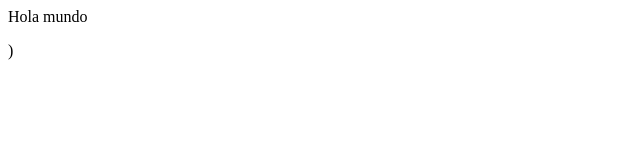
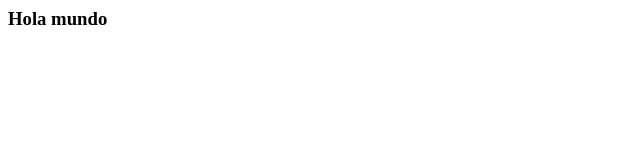
Before and after one commit to luiscarrillo90/NuevoRepo, a plain HTML site: page index.html in a window 1280 px wide. Shown: the full height of the page, 0-640 px from the left. Drawn offline with Linux system fonts and the light colour scheme.

Commit message:
Cambiar título
Se cambió de <p> por <h3>

```diff
--- a/index.html
+++ b/index.html
@@ -2,6 +2,6 @@
 <head>
 </head>
 <body>
-<p>Hola mundo</p>)
+<h3>Hola mundo</h3>
 </body>
 </html>
```
